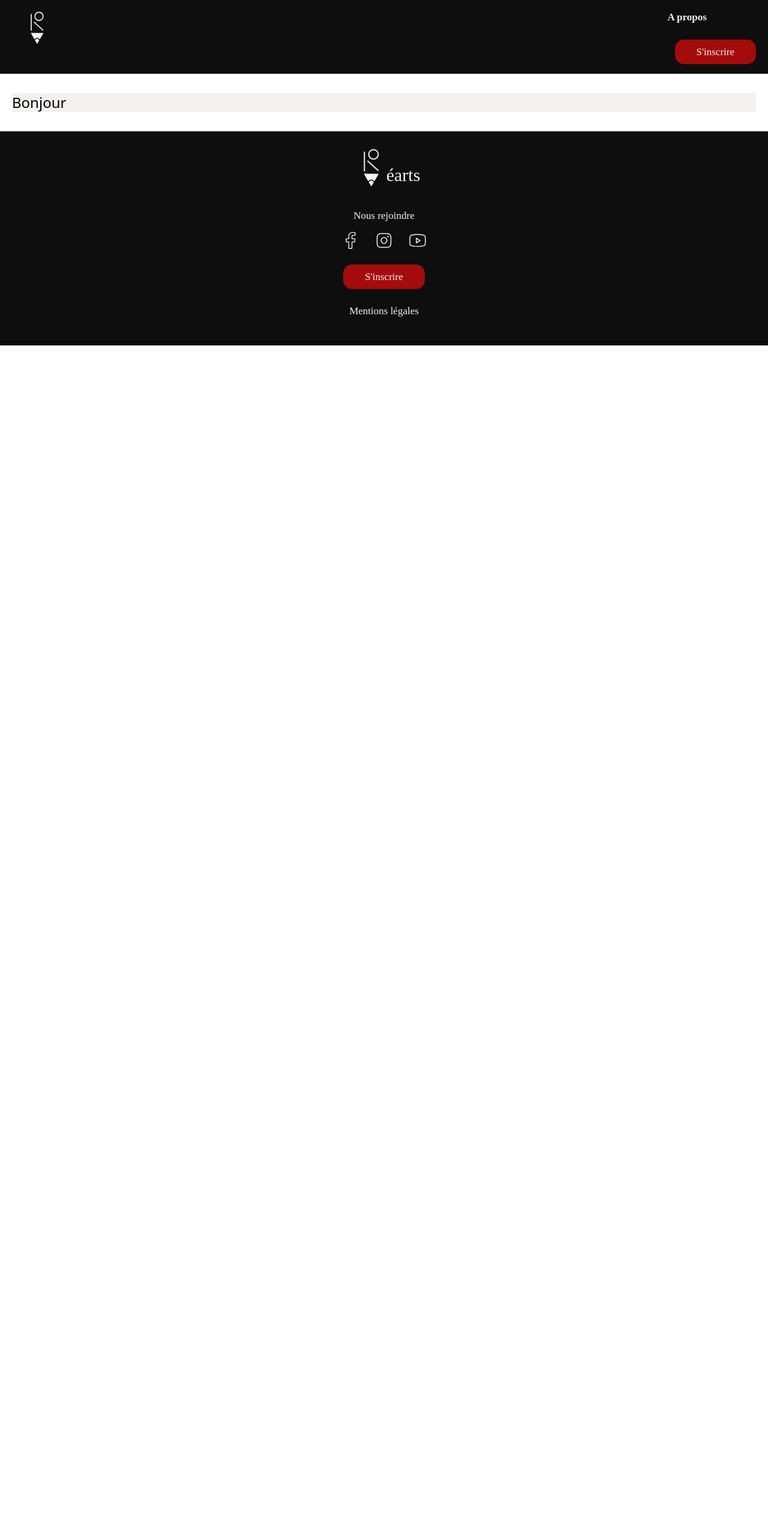
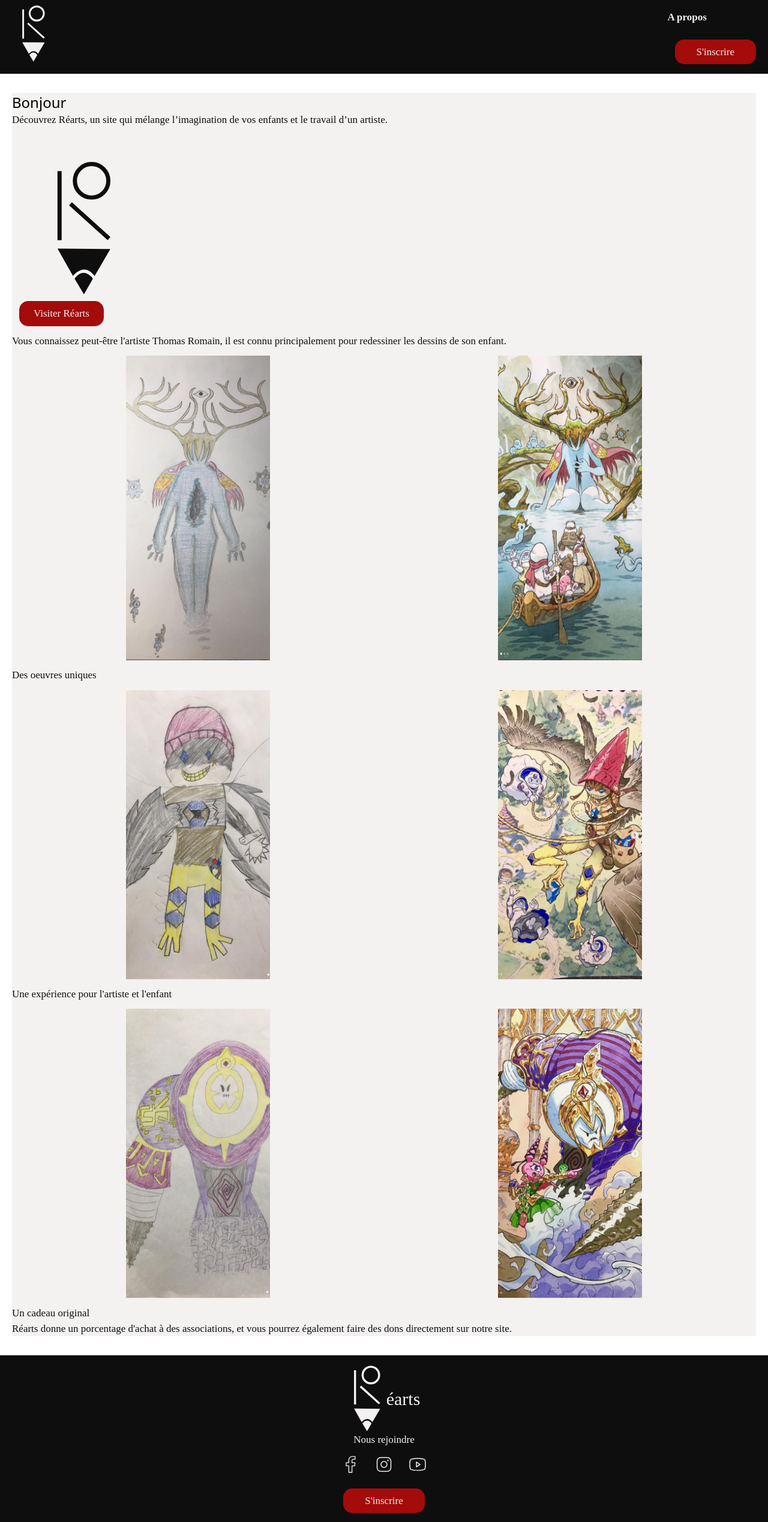
Before and after one commit to menegain-rose/promotion_Rearts, a Vue app: page / in a window 1280 px wide. Shown: the top 2538 px of the page at 60% size. Before the commit the page ends 800 px from the top, so only its background shows below. Built offline with nearby package versions, Linux system fonts and the light colour scheme.

Commit message:
modification logo, ajout style, début accueil,

```diff
--- a/src/App.vue
+++ b/src/App.vue
@@ -26,7 +26,7 @@
   </main>
 
 
-  <footer v-if="!['PageNotFound'].includes($route.name)">
+  <footer>
     <section class="flex flex-col items-center text-center bg-HeadFoot text-PrincipalyText pt-4 pb-8 bg-black-primary text-blanc-primary">
       <div class="flex items-center">
         <img class="w-28 h-auto -mx-6" src="/icones/Logoblanc.svg" alt="">
--- a/src/index.css
+++ b/src/index.css
@@ -14,6 +14,10 @@
         @apply font-comfortaa font-bold text-lg my-3 text-blanc-primary
     }
 
+    h4 {
+        @apply font-comfortaa font-bold text-lg my-3 text-black-primary
+    }
+
 
     p {
         @apply text-lg text-black-primary font-comfortaa
--- a/src/views/Accueil.vue
+++ b/src/views/Accueil.vue
@@ -1,9 +1,62 @@
 <template>
   <main>
     <h1 class="text-2xl">Bonjour</h1>
+
+    <p>
+      Découvrez Réarts, un site qui mélange l’imagination de vos enfants et le travail d’un artiste.
+    </p>
+    <h3>
+      Un petit dessin pour lui, un grand souvenir pour vous
+    </h3>
+    <img src="/icones/Logonoir.svg" class="w-60 h-auto mt-1 -mb-3" alt="LogoRéarts">
+    <Bouton class=" m-3">
+      <slot>Visiter  Réarts</slot>
+    </Bouton>
+    <p>
+    Vous connaissez peut-être l'artiste Thomas Romain, il est connu principalement pour redessiner les dessins de son enfant.
+    </p>
+
+    <div class="flex justify-around">
+      <img src="/imageshome/enfant-bleu.png" class="w-60 h-auto my-3" alt="dessin d'enfant">
+      <img src="/imageshome/artiste-bleu.png" class="w-60 h-auto my-3" alt="dessin d'artiste">
+    </div>
+
+    <p>
+      Des oeuvres uniques
+    </p>
+
+    <div class="flex justify-around">
+      <img src="/imageshome/enfant-gris.png" class="w-60 h-auto my-3" alt="dessin d'enfant">
+      <img src="/imageshome/artiste-gris.png" class="w-60 h-auto my-3" alt="dessin d'artiste">
+    </div>
+
+    <p>
+      Une expérience pour l'artiste et l'enfant
+    </p>
+
+    <div class="flex justify-around">
+      <img src="/imageshome/enfant-violet.png" class="w-60 h-auto my-3" alt="dessin d'enfant">
+      <img src="/imageshome/artiste-violet.png" class="w-60 h-auto my-3" alt="dessin d'artiste">
+    </div>
+
+    <p>
+      Un cadeau original
+    </p>
+
+    <p>
+      Réarts donne un porcentage d'achat à des associations, et vous pourrez également faire des dons directement sur notre site.
+    </p>
+
   </main>
 </template>
 
 <script>
-export default {};
+import Bouton from "/src/components/icons/bouton.vue"
+
+
+
+export default {
+
+  components: { Bouton },
+};
 </script>
--- a/src/views/Apropos.vue
+++ b/src/views/Apropos.vue
@@ -9,15 +9,12 @@
             Les trois fondateurs de Réarts ont donc mis leurs compétences à profit pour vous satisfaire.
         </p>
 
-        <h3 class="pt-10">
-            N'hésitez pas à nous rejoindre sur les réseaux sociaux !
-        </h3>
 
-        <h3 class="pt-10 -mb-14">
+        <h4 class="pt-6">
             Contactez-nous en cas de problèmes
-        </h3>
+        </h4>
 
-        <div class="h-96 -mt-14"></div>
+        <div class="h-96 -mt-20"></div>
         <div class="max-w-5xl mx-auto px-6 sm:px-6 lg:px-8 mb-12">
             <div class="bg-Gris_Clair w-full shadow rounded p-6 sm:p-12 -mt-72">
                 <form action="" method="post">
```
Also changed, not shown: public/icones/Logoblanc.svg, public/icones/Logonoir.svg.
